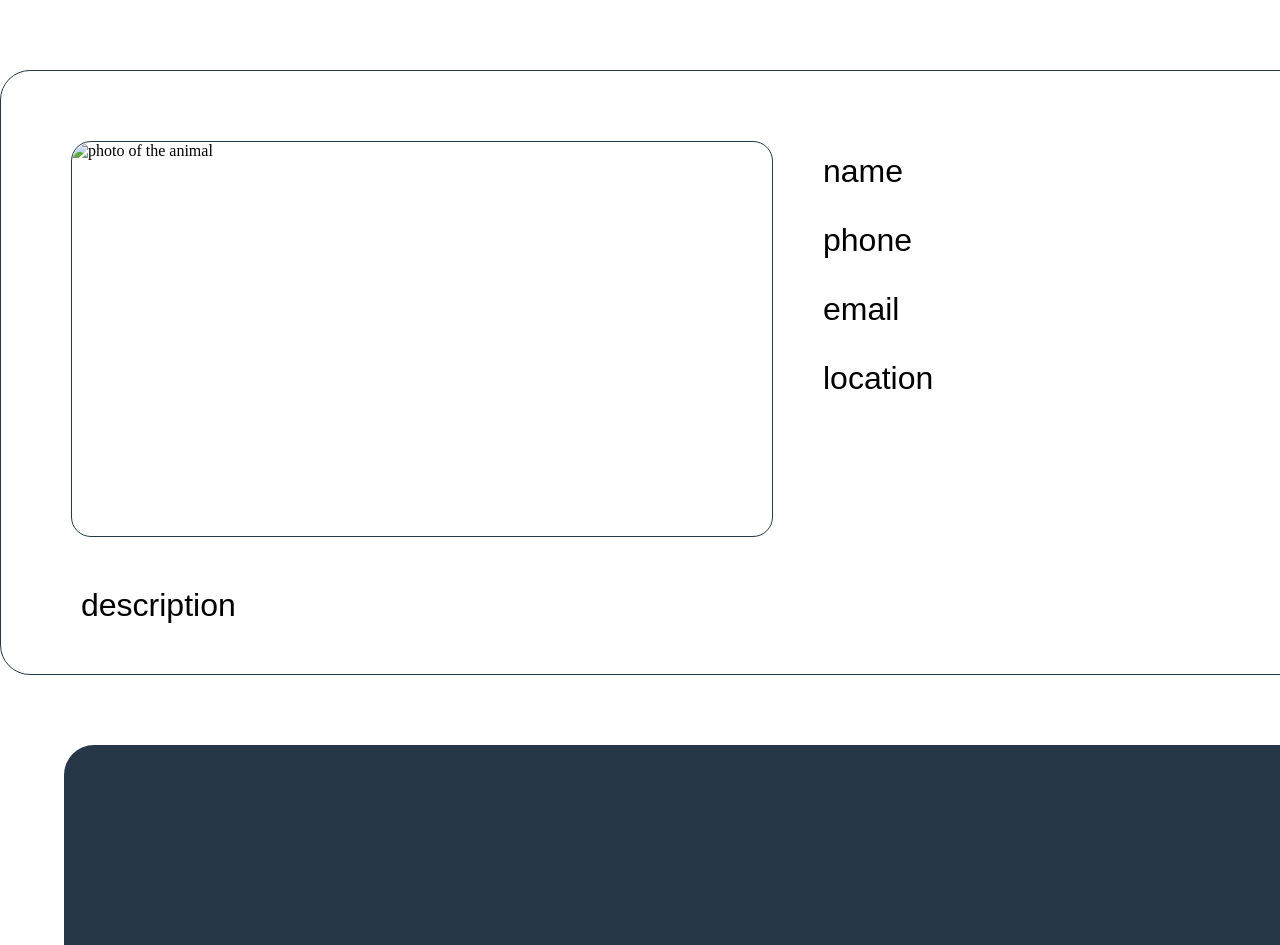
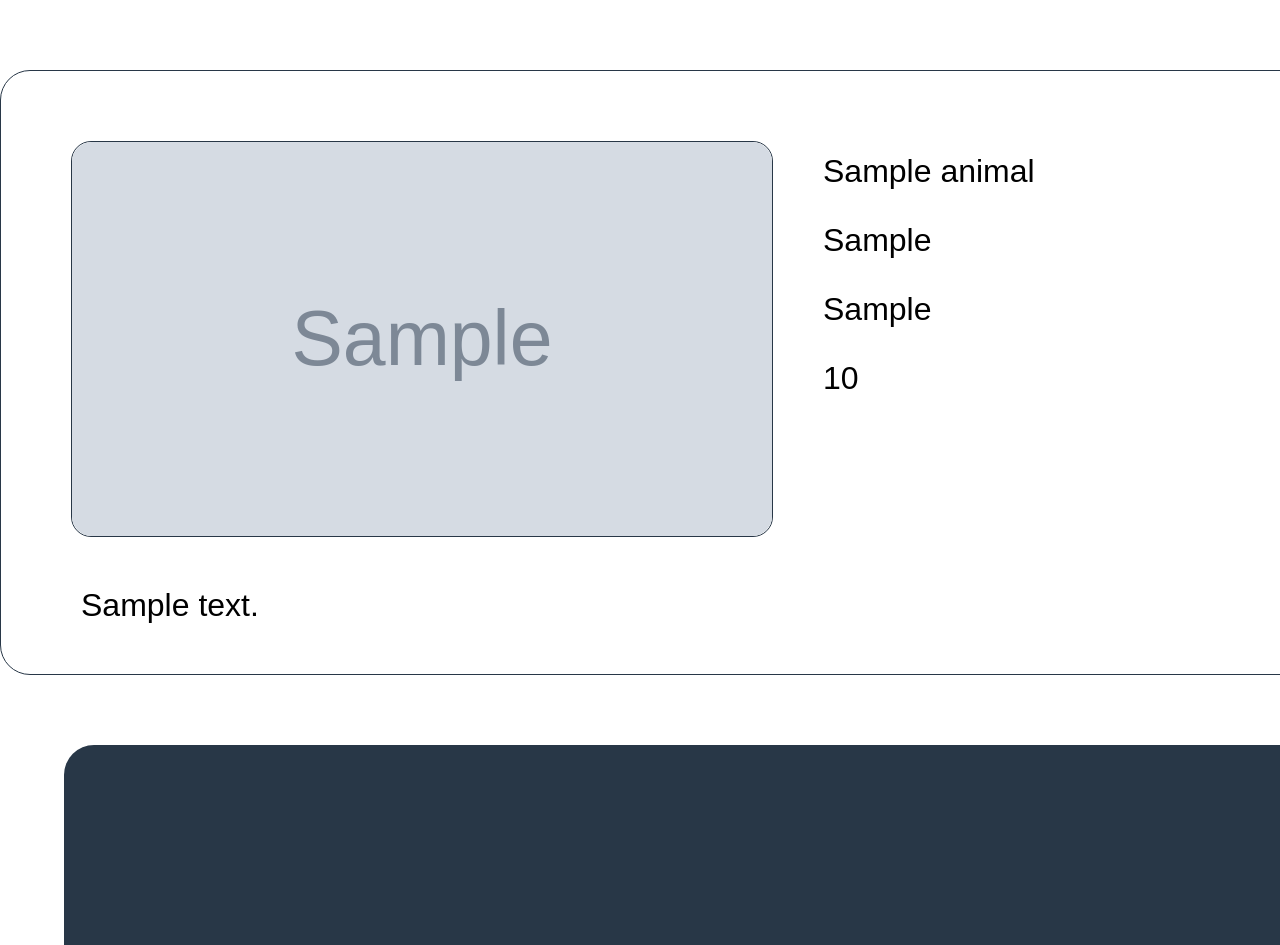
Before and after one commit to alexakka/animal-shelter, a Django app: template templates/elem.html in a window 1280 px wide; the page is wider, and only the part inside the window is pictured. Shown: the part 100-1045 px from the top of that part. Run offline with Django 4.2, Linux system fonts and the light colour scheme; the template is opened without the code that fills it: values that come from a table or form of the project are taken from there, others are empty; tables that the repository leaves empty hold one stand-in row (values such as "Sample post"); grey boxes marked "Sample" are stand-in pictures.

Commit message:
add-db-to-page

```diff
--- a/templates/elem.html
+++ b/templates/elem.html
@@ -27,17 +27,17 @@
     <div class="filling-of-site">
         <div class="wrapper-for-descr">
             <div class="photo-of-elem-for-an">
-                <img class="photo-el" src="" alt="photo of the animal">
+                <img class="photo-el" src="{{ animal.image.url }}" alt="{{ animal.animal_name }} Image">
             </div>
             <div class="description-of-the-animal">
-                <p class="p-short-descr">name</p>
-                <p class="p-short-descr">phone</p>
-                <p class="p-short-descr">email</p>
-                <p class="p-short-descr">location</p>
+                <p class="p-short-descr">{{ animal.animal_name }}</p>
+                <p class="p-short-descr">{{ animal.species }}</p>
+                <p class="p-short-descr">{{ animal.breed }}</p>
+                <p class="p-short-descr">{{ animal.age }}</p>
             </div>
         </div>
         <div class="div-for-descr">
-            <p class="p-for-descr">description</p>
+            <p class="p-for-descr">{{ animal.description }}</p>
         </div>
     </div>
 
```
